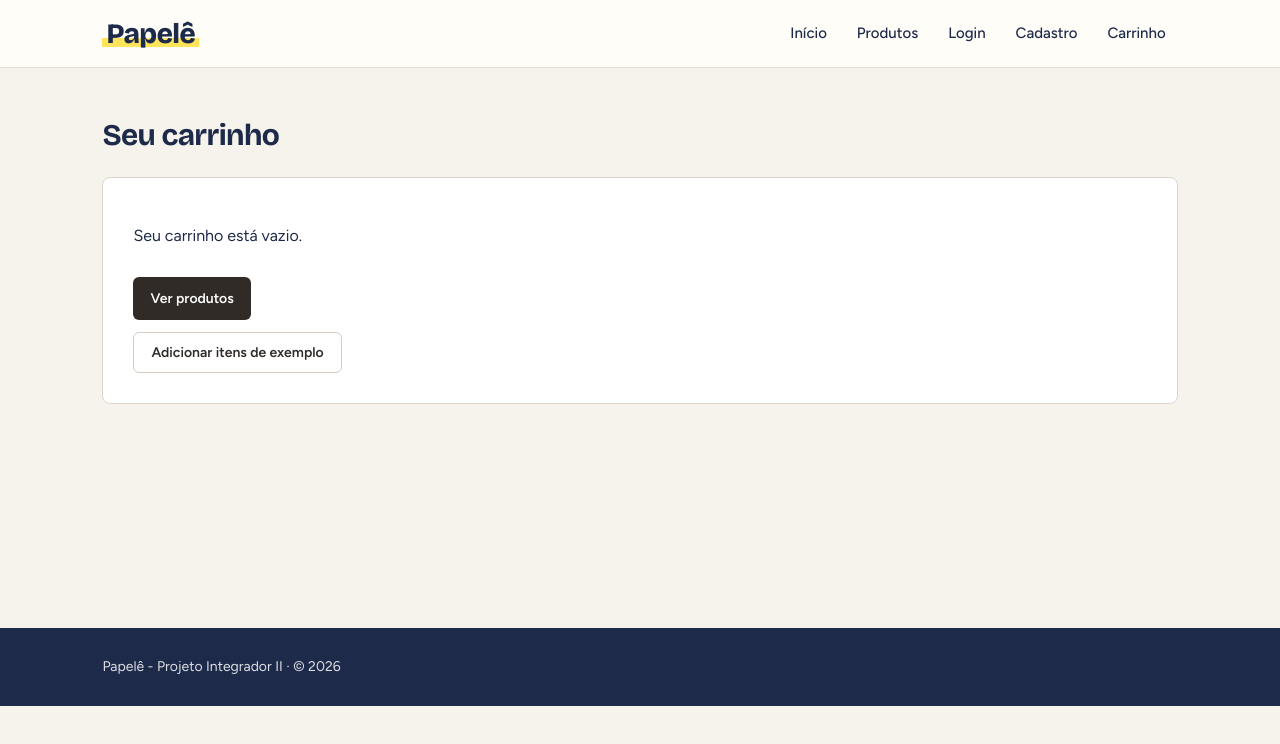
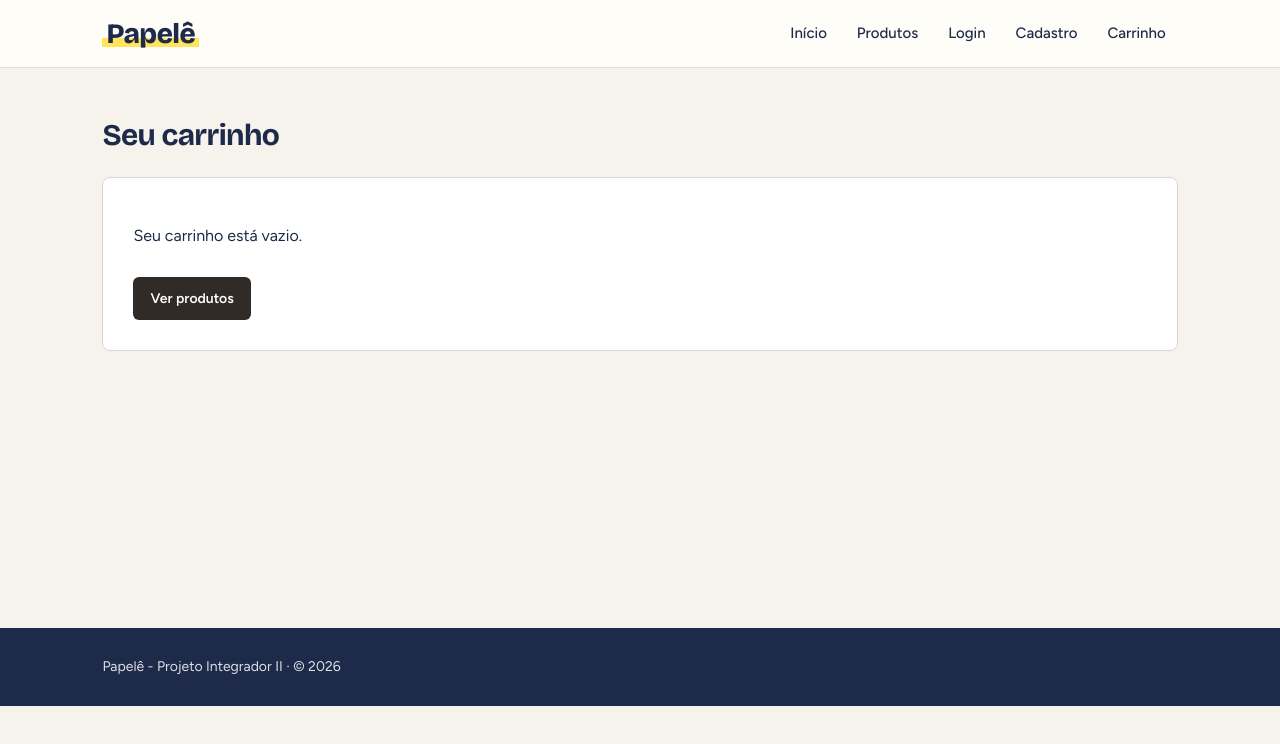
Before and after one commit to Arthur-Barros11/papele-pi2-angular, an Angular app: page /carrinho in a window 1280 px wide. Shown: the top 744 px of the page. Built offline with nearby package versions, Linux system fonts and the light colour scheme.

Commit message:
feat: remove botão adcionar itens exemplos que tinha removido antes e por algum motivo voltou depois do merge

```diff
--- a/src/app/carrinho/carrinho.html
+++ b/src/app/carrinho/carrinho.html
@@ -23,14 +23,7 @@
 
         </a>
 
-        <button
-          class="botao secundario"
-          type="button"
-          (click)="adicionarExemplos()">
 
-          Adicionar itens de exemplo
-
-        </button>
 
       </div>
 
--- a/src/app/carrinho/carrinho.ts
+++ b/src/app/carrinho/carrinho.ts
@@ -74,33 +74,7 @@ export class Carrinho {
 
   }
 
-  adicionarExemplos() {
 
-    this.adicionar({
-      id: 1,
-      nome: 'Caneta',
-      categoria: 'Escrita',
-      preco: 4.90,
-      imagem: '🖊️'
-    });
-
-    this.adicionar({
-      id: 2,
-      nome: 'Caderno',
-      categoria: 'Cadernos',
-      preco: 24.90,
-      imagem: '📓'
-    });
-
-    this.adicionar({
-      id: 3,
-      nome: 'Mochila',
-      categoria: 'Mochilas',
-      preco: 89.90,
-      imagem: '🎒'
-    });
-
-  }
 
   adicionar(produto: any) {
 
```
